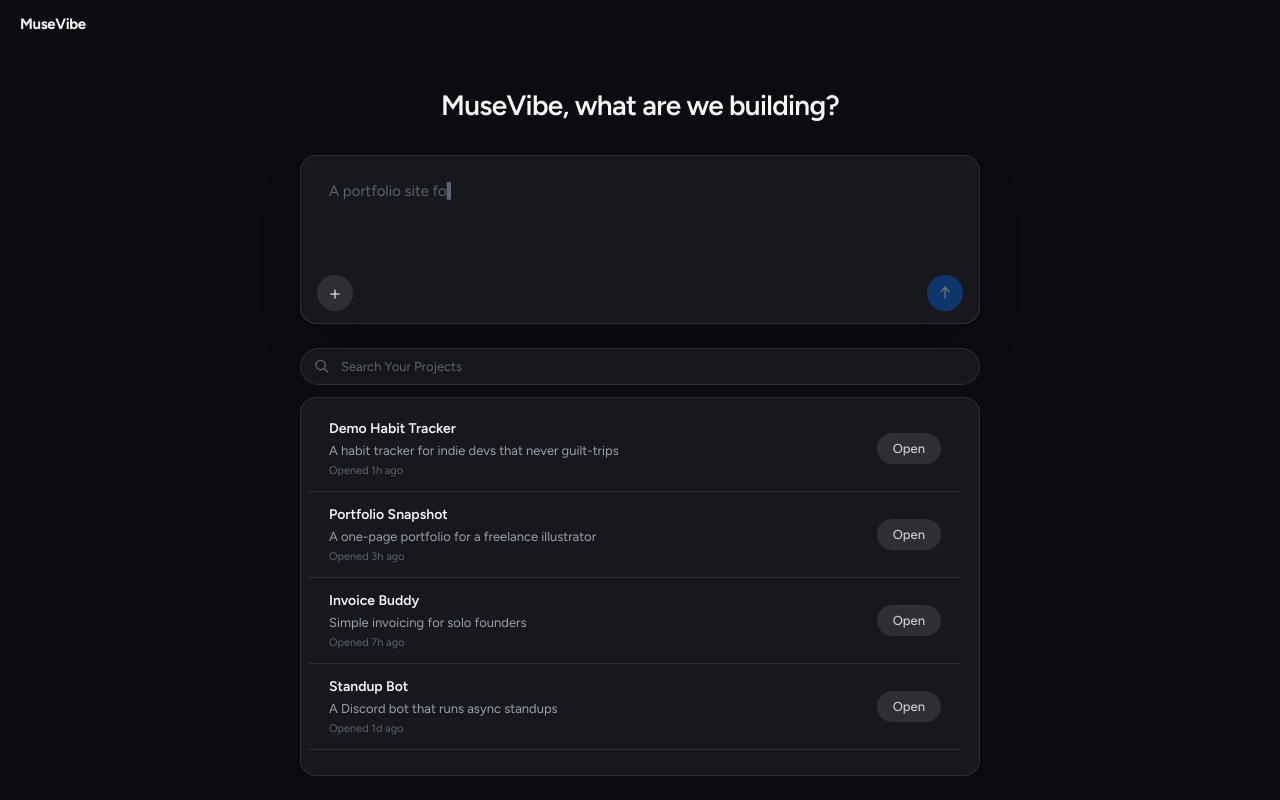
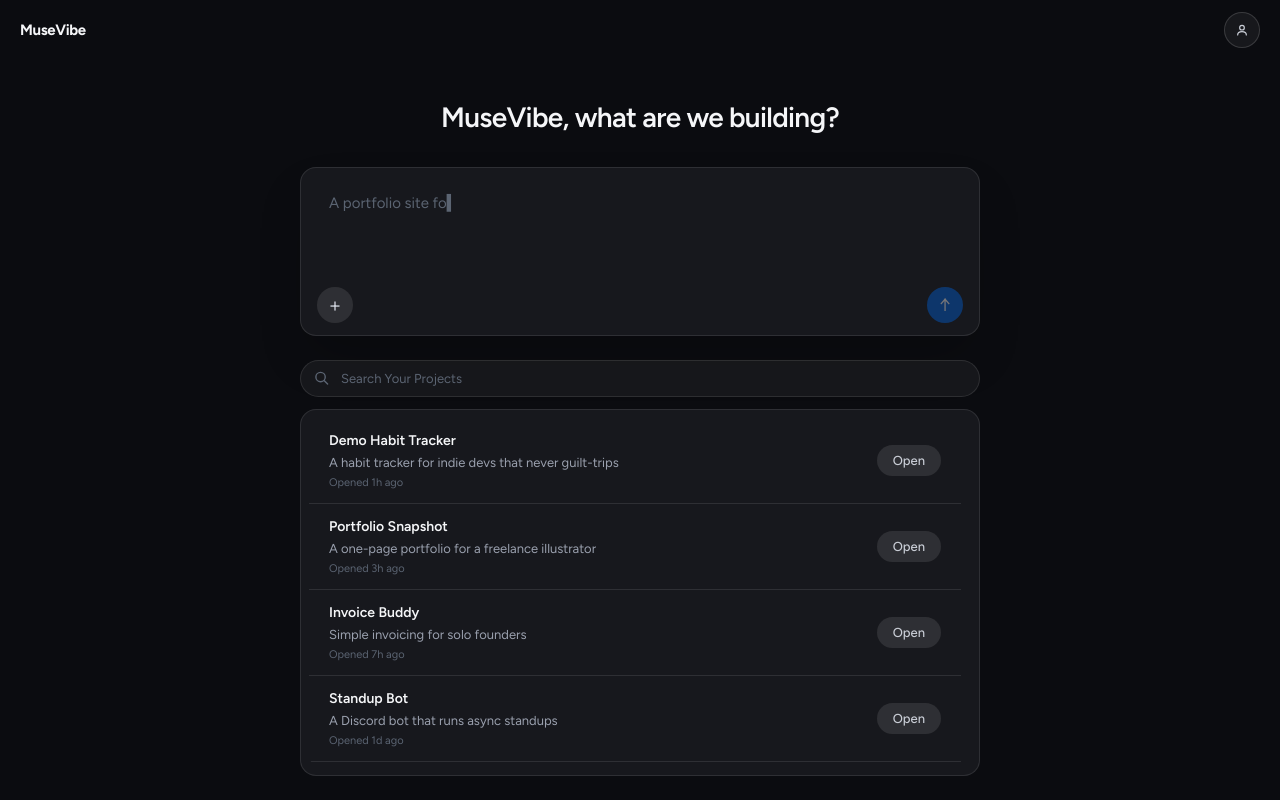
Before and after one commit to avriyyy/musevibe, a Next.js app: page / in a window 1280 px wide. Built offline with nearby package versions, Linux system fonts and the light colour scheme.

Commit message:
add local session profile menu to the header

```diff
--- a/src/app/page.tsx
+++ b/src/app/page.tsx
@@ -29,11 +29,31 @@ export default function Home() {
   const [typed, setTyped] = useState("");
   const [query, setQuery] = useState("");
   const [now, setNow] = useState<number | null>(null);
+  const [profileOpen, setProfileOpen] = useState(false);
   const fileRef = useRef<HTMLInputElement>(null);
+  const profileRef = useRef<HTMLDivElement>(null);
 
   useEffect(() => {
     setNow(Date.now());
   }, []);
+
+  useEffect(() => {
+    if (!profileOpen) return;
+    const onPointerDown = (event: MouseEvent) => {
+      if (!profileRef.current?.contains(event.target as Node)) {
+        setProfileOpen(false);
+      }
+    };
+    const onKeyDown = (event: KeyboardEvent) => {
+      if (event.key === "Escape") setProfileOpen(false);
+    };
+    document.addEventListener("mousedown", onPointerDown);
+    document.addEventListener("keydown", onKeyDown);
+    return () => {
+      document.removeEventListener("mousedown", onPointerDown);
+      document.removeEventListener("keydown", onKeyDown);
+    };
+  }, [profileOpen]);
 
   useEffect(() => {
     if (idea || focused) return;
@@ -99,10 +119,77 @@ export default function Home() {
 
   return (
     <div className="h-screen flex flex-col bg-[#0b0c10] text-[#f5f6f8] overflow-hidden">
-      <header className="px-5 py-3 shrink-0">
+      <header className="px-5 py-3 shrink-0 flex items-center justify-between gap-4">
         <Link href="/" className="text-[15px] font-bold tracking-tight">
           MuseVibe
         </Link>
+
+        <div ref={profileRef} className="relative">
+          <button
+            type="button"
+            onClick={() => setProfileOpen((open) => !open)}
+            aria-label="Open profile menu"
+            aria-expanded={profileOpen}
+            aria-controls="profile-menu"
+            className="w-9 h-9 rounded-full border border-white/15 bg-white/5 text-[#c9cdd6] flex items-center justify-center hover:bg-white/10 hover:text-white"
+          >
+            <svg
+              aria-hidden
+              width="16"
+              height="16"
+              viewBox="0 0 24 24"
+              fill="none"
+              stroke="currentColor"
+              strokeWidth="1.8"
+              strokeLinecap="round"
+            >
+              <circle cx="12" cy="8.5" r="3.5" />
+              <path d="M5.5 19.5c0-3.2 2.9-5.2 6.5-5.2s6.5 2 6.5 5.2" />
+            </svg>
+          </button>
+
+          {profileOpen && (
+            <div
+              id="profile-menu"
+              className="absolute right-0 top-full z-50 mt-2 w-60 rounded-2xl border border-white/10 bg-[#17181d] p-1.5 shadow-2xl"
+            >
+              <div className="px-3 py-2.5">
+                <p className="text-[13px] font-semibold text-[#f5f6f8]">
+                  Local session
+                </p>
+                <p className="mt-0.5 text-[11px] leading-relaxed text-[#9aa0ae]">
+                  {projects.length}{" "}
+                  {projects.length === 1 ? "project" : "projects"}. Resets when
+                  you reload.
+                </p>
+              </div>
+              <div aria-hidden className="my-1 h-px bg-white/10" />
+              <a
+                href="https://github.com/avriyyy/musevibe"
+                target="_blank"
+                rel="noreferrer"
+                onClick={() => setProfileOpen(false)}
+                className="flex items-center justify-between gap-3 rounded-xl px-3 py-2 text-[13px] text-[#c9cdd6] hover:bg-white/5 hover:text-white"
+              >
+                GitHub repository
+                <svg
+                  aria-hidden
+                  width="13"
+                  height="13"
+                  viewBox="0 0 24 24"
+                  fill="none"
+                  stroke="currentColor"
+                  strokeWidth="1.8"
+                  strokeLinecap="round"
+                  strokeLinejoin="round"
+                >
+                  <path d="M7 17 17 7" />
+                  <path d="M9 7h8v8" />
+                </svg>
+              </a>
+            </div>
+          )}
+        </div>
       </header>
 
       <main className="flex-1 min-h-0 flex flex-col items-center px-5 pt-10 pb-6">
```
